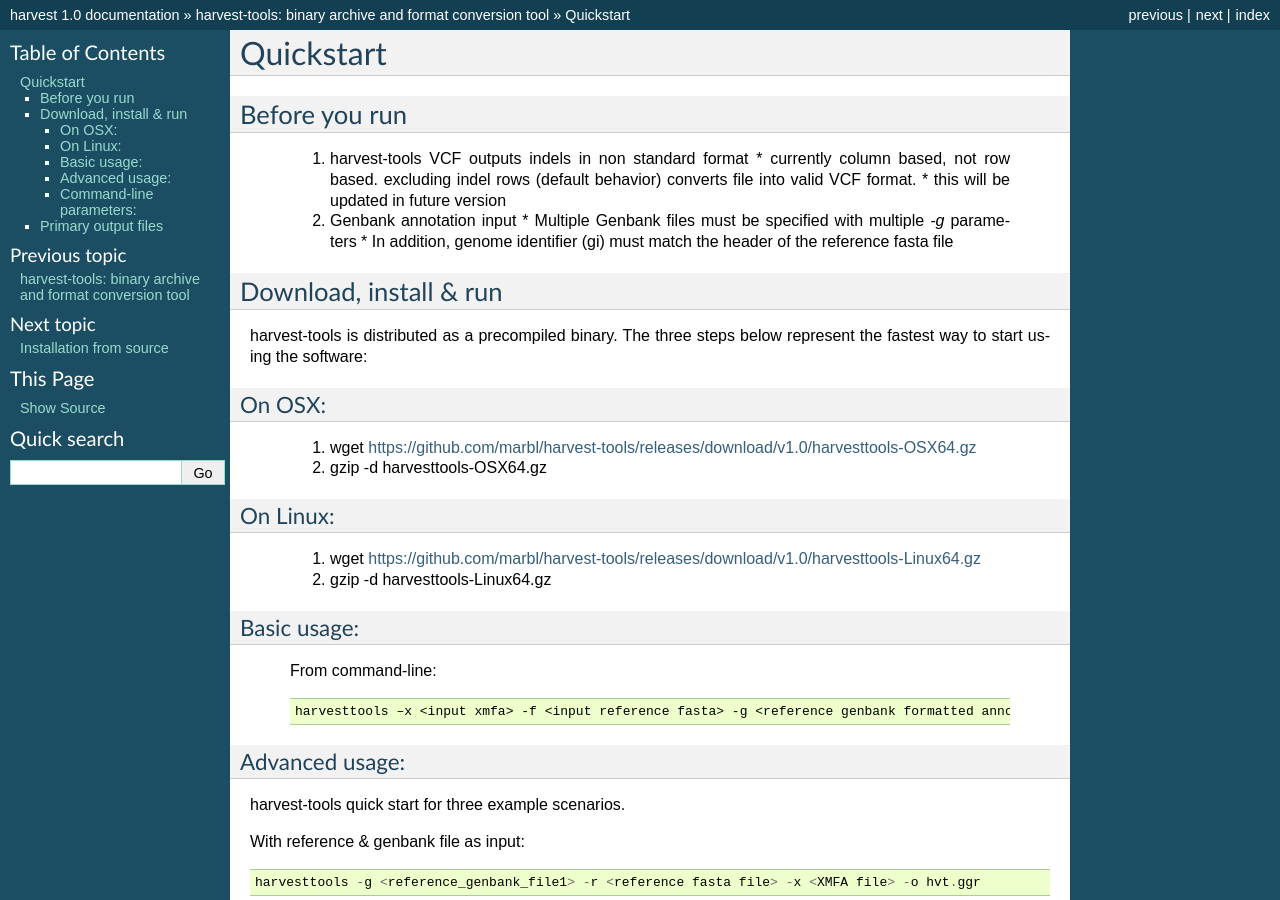
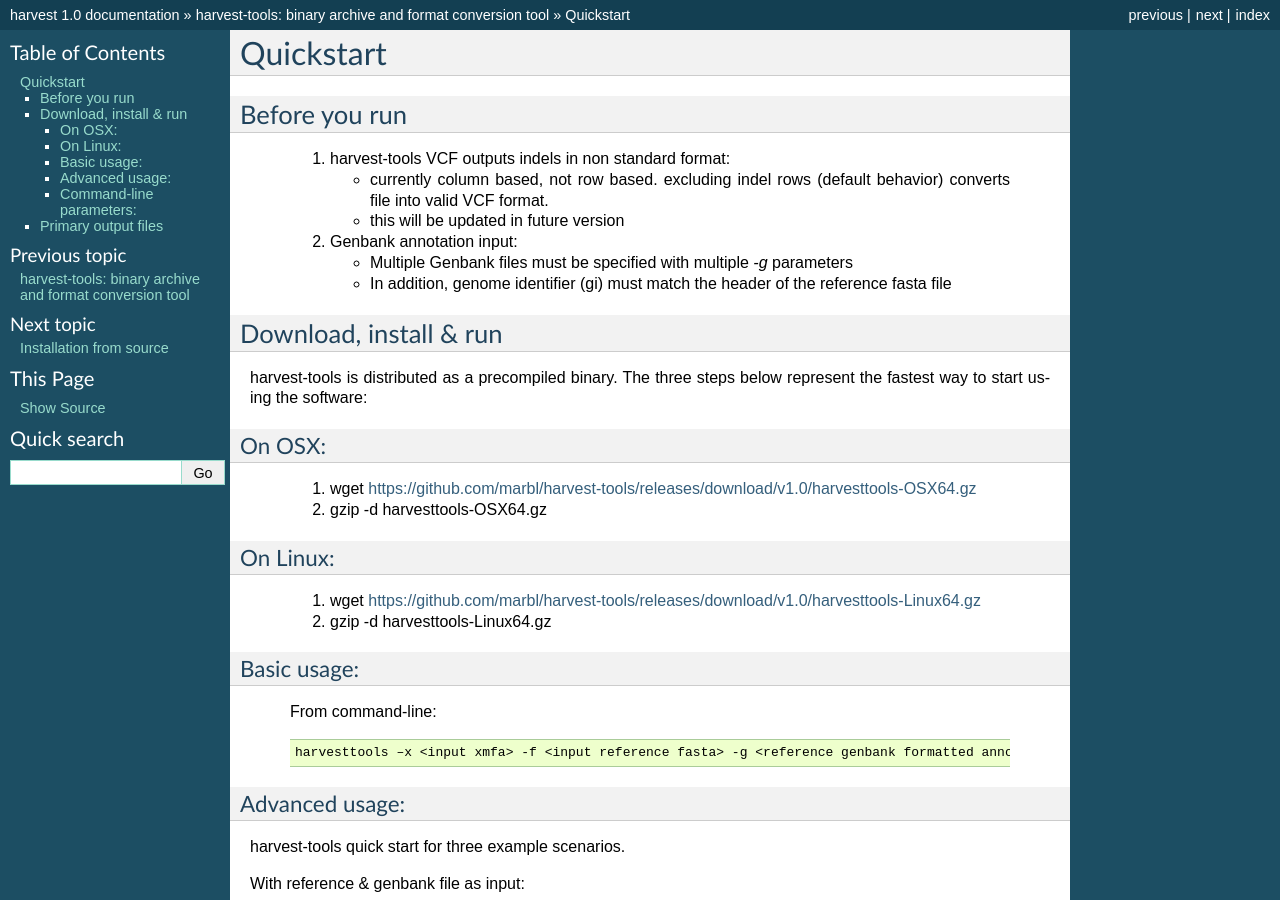
Before and after one commit to marbl/harvest, a Sphinx documentation site: the page built from docs/content/harvest/quickstart.rst, in a window 1280 px wide and 900 px high. Built offline with Sphinx 7.4.7, drawn with Linux system fonts in a browser that asks for light colours; pages that are not in the unit, such as notebooks, are missing from menus.

```diff
--- a/docs/content/harvest/quickstart.rst
+++ b/docs/content/harvest/quickstart.rst
@@ -3,11 +3,13 @@ Quickstart
 
 Before you run
 --------------
-   1. harvest-tools VCF outputs indels in non standard format
+   1. harvest-tools VCF outputs indels in non standard format:
+
       * currently column based, not row based. excluding indel rows (default behavior) converts file into valid VCF format.
       * this will be updated in future version
 
-   2. Genbank annotation input
+   2. Genbank annotation input:
+
       * Multiple Genbank files must be specified with multiple `-g` parameters
       * In addition, genome identifier (gi) must match the header of the reference fasta file
 
```
